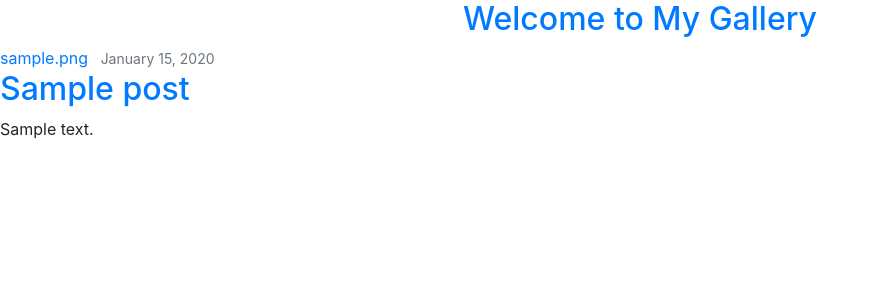
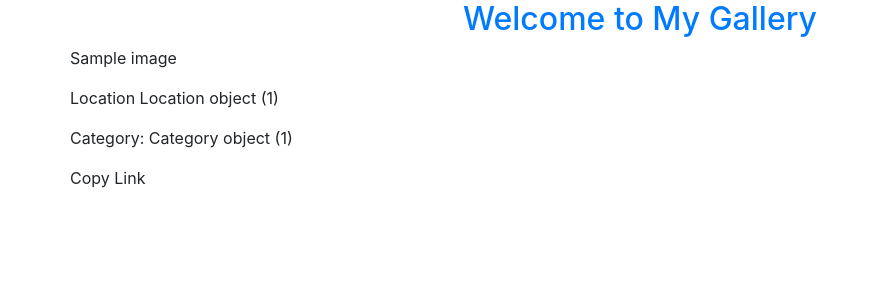
Before and after one commit to iamOuko/gallery, a Django app: template album/templates/album/index.html in a window 1280 px wide. Shown: the part 56-356 px from the top of the page, without its empty margins (0-878 px from the left). Run offline with Django 3.2, Linux system fonts and the light colour scheme; tables that the repository leaves empty hold one stand-in row (values such as "Sample post"); the template is opened without the code that fills it: values that come from a table or form of the project are taken from there, most other values are stand-ins (such as "Sample title", 1, 10 or a date in 2020); some libraries are stand-ins or nearby versions.

Commit message:
add media

```diff
--- a/album/templates/album/index.html
+++ b/album/templates/album/index.html
@@ -4,19 +4,20 @@
 
 {% block content %}
 <h2 class="text-center text-primary">Welcome to My Gallery</h2>
-{% for image in images %}
 
-<article class="media content-section">
-    <img class="rounded-circle article-img" src="" alt="">
-    <div class="media-body">
-        <div class="article-metadata">
-            <a class="mr-2" href="#">{{ image.image }}</a>
-            <small class="text-muted">{{ post.date_posted|date:"F d, Y" }}</small>
+
+{% if images %}
+<div class="container">
+    <div class="row">
+        {% for image in images %}
+        <div>
+            <p>{{ image.name }}</p>
+            <p>Location {{ image.location}} </p>
+            <p>Category: {{ image.category}} </p>
+            <a>Copy Link</a>
         </div>
-        <h2><a class="article-title" href="">{{ post.title }}</a></h2>
-        <p class="article-content">{{ post.content }}</p>
+        {% endfor %}
     </div>
-</article>
-
-{% endfor %}
+</div>
+{% endif %}
 {% endblock %}
```
Also changed, not shown: media/images/owen-beard-K21Dn4OVxNw-unsplash.jpg (added).
